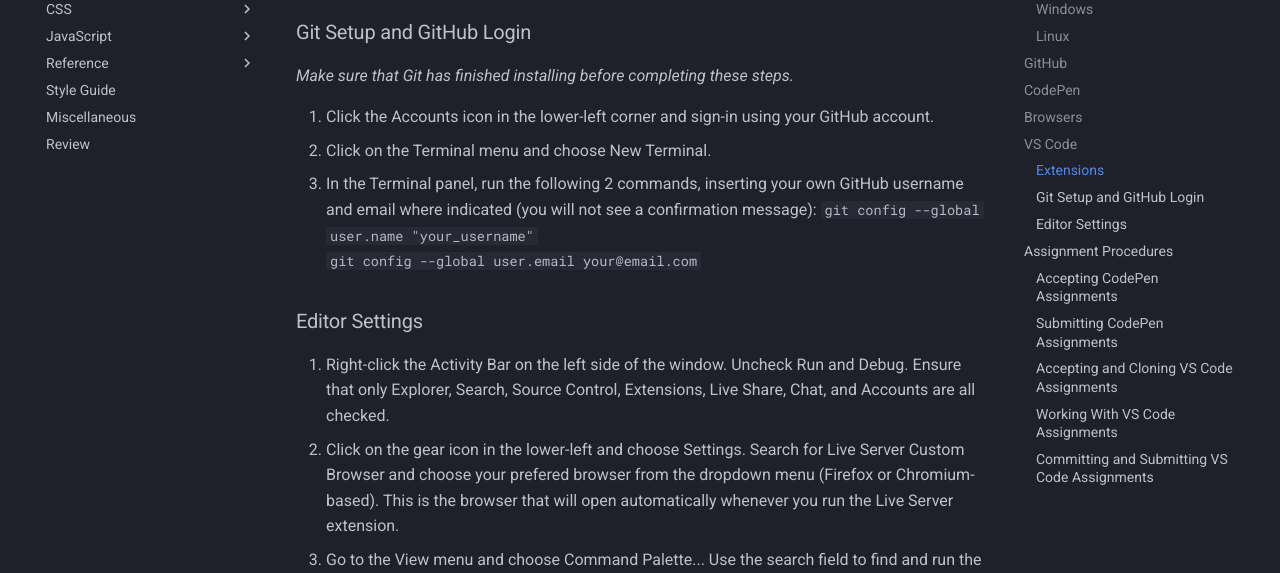
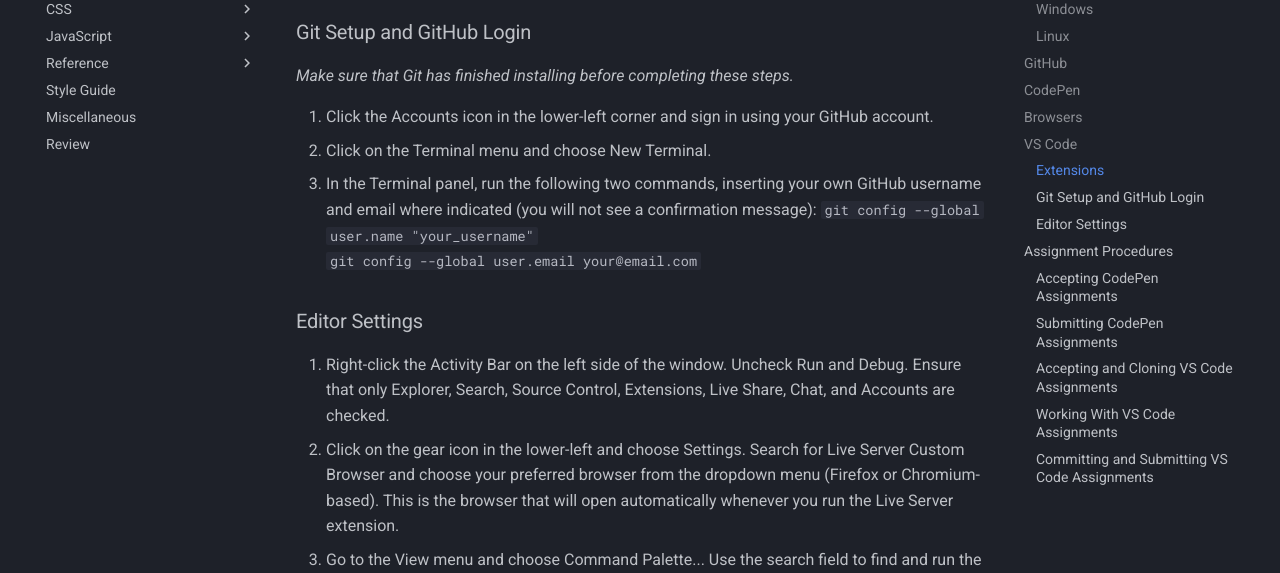
Before and after one commit to ersheff/IMS322-Docs, an MkDocs documentation site: the page built from docs/setup.md, in a window 1280 px wide and 900 px high, scrolled down 3561 px. Shown: the part 153-726 px from the top of the window. Built offline with MkDocs 1.6.1 and Material for MkDocs 9.7.7, drawn with Linux system fonts in a browser that asks for light colours; some of the changed text lies outside the part shown.

Commit message:
setup edits

````diff
--- a/docs/setup.md
+++ b/docs/setup.md
@@ -92,16 +92,16 @@ We will be using a small collection of VS Code extensions to assist with formatt
 
 _Make sure that Git has finished installing before completing these steps._
 
-1. Click the Accounts icon in the lower-left corner and sign-in using your GitHub account.
+1. Click the Accounts icon in the lower-left corner and sign in using your GitHub account.
 2. Click on the Terminal menu and choose New Terminal.
-3. In the Terminal panel, run the following 2 commands, inserting your own GitHub username and email where indicated (you will not see a confirmation message):
+3. In the Terminal panel, run the following two commands, inserting your own GitHub username and email where indicated (you will not see a confirmation message):
    `git config --global user.name "your_username"`
    `git config --global user.email your@email.com`
 
 ### Editor Settings
 
-1. Right-click the Activity Bar on the left side of the window. Uncheck Run and Debug. Ensure that only Explorer, Search, Source Control, Extensions, Live Share, Chat, and Accounts are all checked.
-2. Click on the gear icon in the lower-left and choose Settings. Search for Live Server Custom Browser and choose your prefered browser from the dropdown menu (Firefox or Chromium-based). This is the browser that will open automatically whenever you run the Live Server extension.
+1. Right-click the Activity Bar on the left side of the window. Uncheck Run and Debug. Ensure that only Explorer, Search, Source Control, Extensions, Live Share, Chat, and Accounts are checked.
+2. Click on the gear icon in the lower-left and choose Settings. Search for Live Server Custom Browser and choose your preferred browser from the dropdown menu (Firefox or Chromium-based). This is the browser that will open automatically whenever you run the Live Server extension.
 3. Go to the View menu and choose Command Palette... Use the search field to find and run the Preferences: Open User Settings (JSON) command. Copy-paste the text below into the open settings.json file, replacing any existing text, then save and close the file.
 
 ```json
````
Also changed, not shown: other parts of docs/setup.md (+7 -7 lines).
